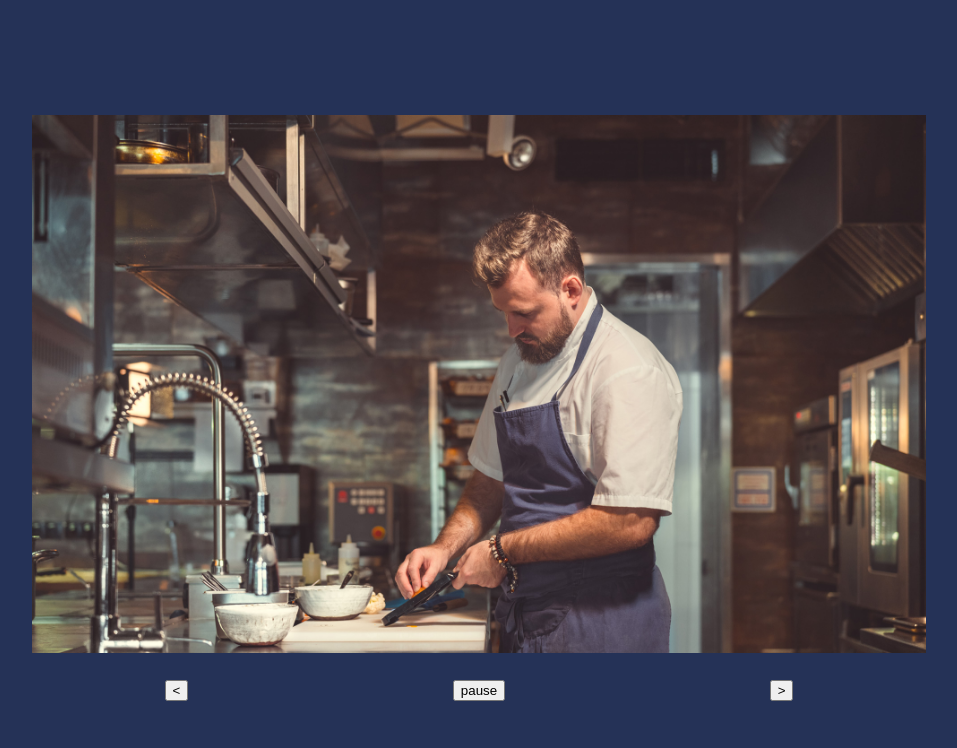
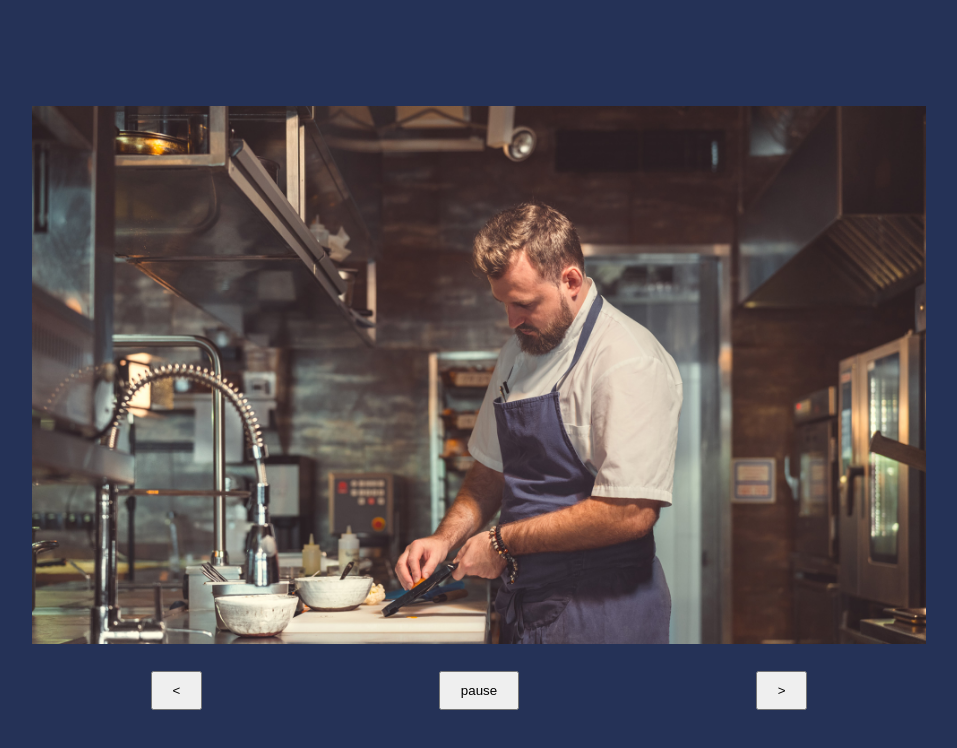
Before and after one commit to maxhannan/aBoringWebsite, a website built with webpack: page dist/index.html in a window 1280 px wide. Shown: the whole page, without its empty margins (161-1118 px from the left). Built offline with nearby package versions, Linux system fonts and the light colour scheme.

Commit message:
style fix

```diff
--- a/src/styles/styles.sass
+++ b/src/styles/styles.sass
@@ -14,6 +14,7 @@ body
   height: $slideHeight
   width: $slideWidth - .2
   overflow: hidden
+  display: flex
 
 .imgContainer
   display: flex
@@ -21,7 +22,7 @@ body
   transition: transform 500ms
 
 img
-  height:$slideHeight
+  height: $slideHeight
   width: $slideWidth
 
 .btnHolder
@@ -29,3 +30,8 @@ img
   width: $slideWidth - .2
   margin-top: 3%
   justify-content: space-around
+
+  button
+    padding: 10px
+      left: 20px
+      right: 20px
```
Also changed, not shown: 1 other file.
